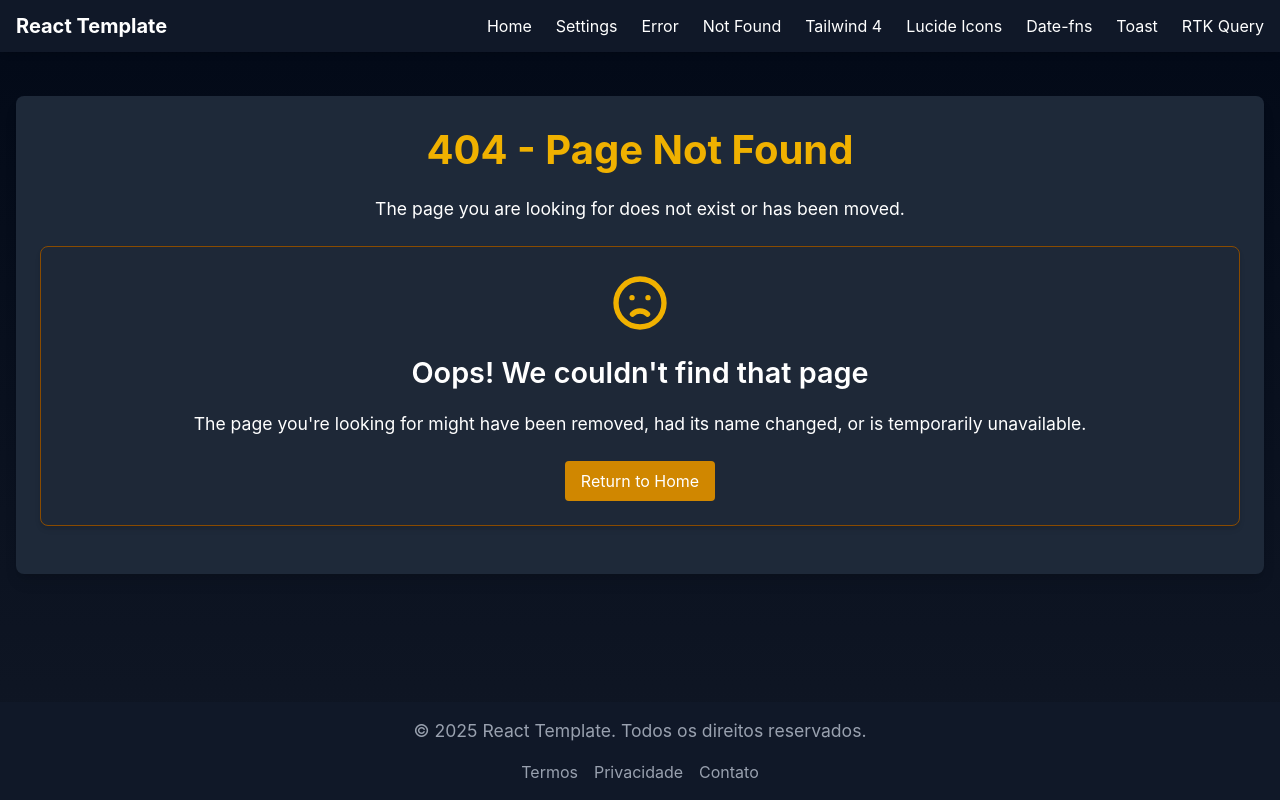
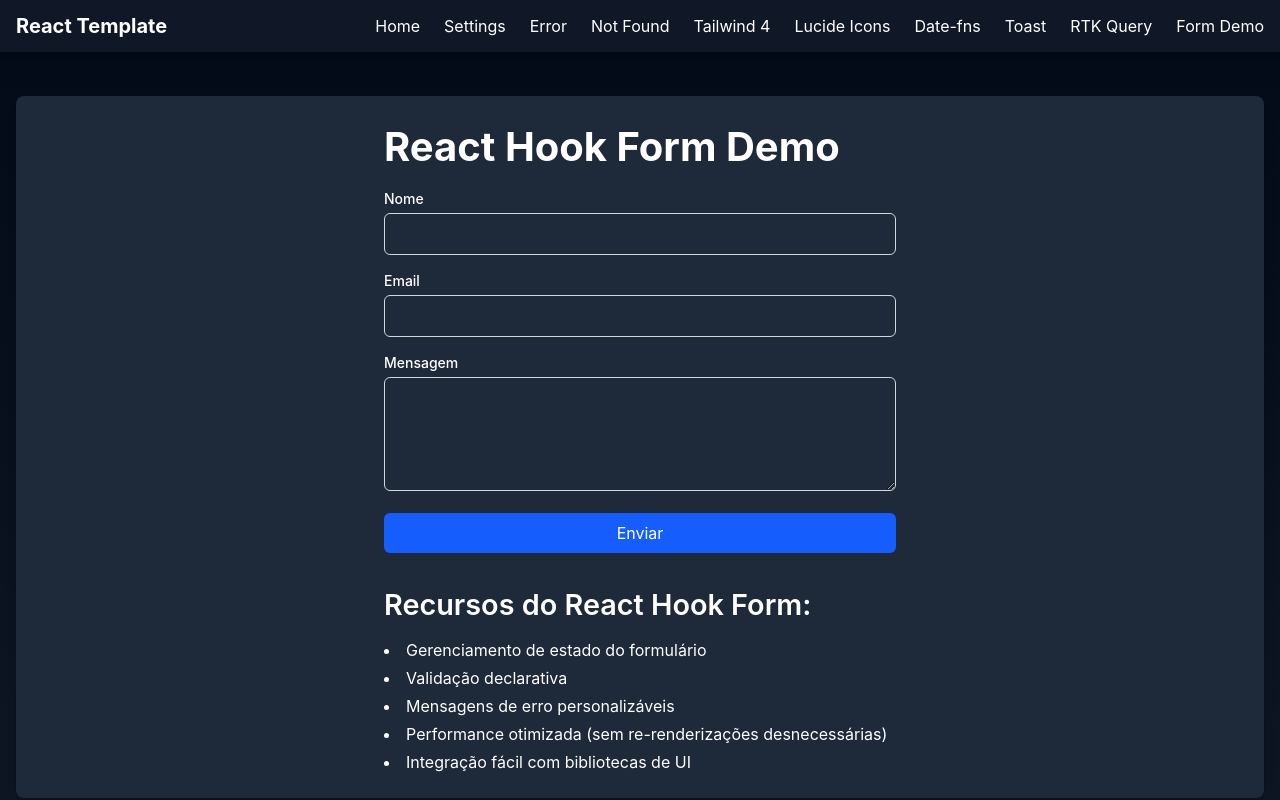
Before and after one commit to FerJSsilva/rsbuild-react-template, a React app: page /form-demo in a window 1280 px wide. Shown: the top 800 px of the page. Built offline with nearby package versions, Linux system fonts and the light colour scheme; the HTML template or start-up script is replaced by a standard one.

Commit message:
feat: add FormDemo page using react-hook-form for form handling

```diff
--- a/package.json
+++ b/package.json
@@ -18,6 +18,7 @@
     "lucide-react": "^0.477.0",
     "react": "^19.0.0",
     "react-dom": "^19.0.0",
+    "react-hook-form": "^7.54.2",
     "react-hot-toast": "^2.5.2",
     "react-icons": "^5.5.0",
     "react-redux": "^9.2.0",
--- a/src/App.jsx
+++ b/src/App.jsx
@@ -10,6 +10,7 @@
 import DateFnsDemo from './pages/DateFnsDemo';
 import ToastDemo from './pages/ToastDemo';
 import RtkQueryDemo from './pages/RtkQueryDemo';
+import FormDemo from './pages/FormDemo';
 
 const App = () => {
   return (
@@ -35,6 +36,7 @@
             <Link href="/date-fns-demo" className="hover:text-blue-400 transition-colors">Date-fns</Link>
             <Link href="/toast-demo" className="hover:text-blue-400 transition-colors">Toast</Link>
             <Link href="/rtk-query-demo" className="hover:text-blue-400 transition-colors">RTK Query</Link>
+            <Link href="/form-demo" className="hover:text-blue-400 transition-colors">Form Demo</Link>
           </nav>
         </div>
       </header>
@@ -51,6 +53,7 @@
             <Route path="/date-fns-demo" component={DateFnsDemo} />
             <Route path="/toast-demo" component={ToastDemo} />
             <Route path="/rtk-query-demo" component={RtkQueryDemo} />
+            <Route path="/form-demo" component={FormDemo} />
             <Route component={NotFound} />
           </Switch>
         </div>
--- /dev/null
+++ b/src/pages/FormDemo.jsx
@@ -0,0 +1,115 @@
+import { useForm } from 'react-hook-form';
+import { useState } from 'react';
+
+const FormDemo = () => {
+  const [formData, setFormData] = useState(null);
+
+  const {
+    register,
+    handleSubmit,
+    formState: { errors },
+    reset
+  } = useForm();
+
+  const onSubmit = (data) => {
+    setFormData(data);
+    // Em uma aplicação real, aqui você enviaria os dados para uma API
+    console.log(data);
+    // Opcional: resetar o formulário após envio
+    // reset();
+  };
+
+  return (
+    <div className="max-w-lg mx-auto">
+      <h1 className="text-2xl font-bold mb-6">React Hook Form Demo</h1>
+
+      <form onSubmit={handleSubmit(onSubmit)} className="space-y-4">
+        <div>
+          <label htmlFor="name" className="block text-sm font-medium mb-1">
+            Nome
+          </label>
+          <input
+            id="name"
+            type="text"
+            className="w-full px-3 py-2 border border-gray-300 rounded-md focus:outline-none focus:ring-2 focus:ring-blue-500"
+            {...register("name", { required: "Nome é obrigatório" })}
+          />
+          {errors.name && (
+            <p className="mt-1 text-sm text-red-500">{errors.name.message}</p>
+          )}
+        </div>
+
+        <div>
+          <label htmlFor="email" className="block text-sm font-medium mb-1">
+            Email
+          </label>
+          <input
+            id="email"
+            type="email"
+            className="w-full px-3 py-2 border border-gray-300 rounded-md focus:outline-none focus:ring-2 focus:ring-blue-500"
+            {...register("email", {
+              required: "Email é obrigatório",
+              pattern: {
+                value: /^[A-Z0-9._%+-]+@[A-Z0-9.-]+\.[A-Z]{2,}$/i,
+                message: "Email inválido"
+              }
+            })}
+          />
+          {errors.email && (
+            <p className="mt-1 text-sm text-red-500">{errors.email.message}</p>
+          )}
+        </div>
+
+        <div>
+          <label htmlFor="message" className="block text-sm font-medium mb-1">
+            Mensagem
+          </label>
+          <textarea
+            id="message"
+            rows="4"
+            className="w-full px-3 py-2 border border-gray-300 rounded-md focus:outline-none focus:ring-2 focus:ring-blue-500"
+            {...register("message", {
+              required: "Mensagem é obrigatória",
+              minLength: {
+                value: 10,
+                message: "A mensagem deve ter pelo menos 10 caracteres"
+              }
+            })}
+          />
+          {errors.message && (
+            <p className="mt-1 text-sm text-red-500">{errors.message.message}</p>
+          )}
+        </div>
+
+        <button
+          type="submit"
+          className="w-full bg-blue-600 text-white py-2 px-4 rounded-md hover:bg-blue-700 transition-colors"
+        >
+          Enviar
+        </button>
+      </form>
+
+      {formData && (
+        <div className="mt-8 p-4 border border-gray-300 rounded-md bg-blue-600">
+          <h2 className="text-lg font-medium mb-2">Dados Enviados:</h2>
+          <pre className="bg-blue-600 p-2 rounded overflow-x-auto">
+            {JSON.stringify(formData, null, 2)}
+          </pre>
+        </div>
+      )}
+
+      <div className="mt-8">
+        <h2 className="text-xl font-medium mb-4">Recursos do React Hook Form:</h2>
+        <ul className="list-disc list-inside space-y-1">
+          <li>Gerenciamento de estado do formulário</li>
+          <li>Validação declarativa</li>
+          <li>Mensagens de erro personalizáveis</li>
+          <li>Performance otimizada (sem re-renderizações desnecessárias)</li>
+          <li>Integração fácil com bibliotecas de UI</li>
+        </ul>
+      </div>
+    </div>
+  );
+};
+
+export default FormDemo;
```
Also changed, not shown: 1 other file (tests, documents, lock files or other folders).
